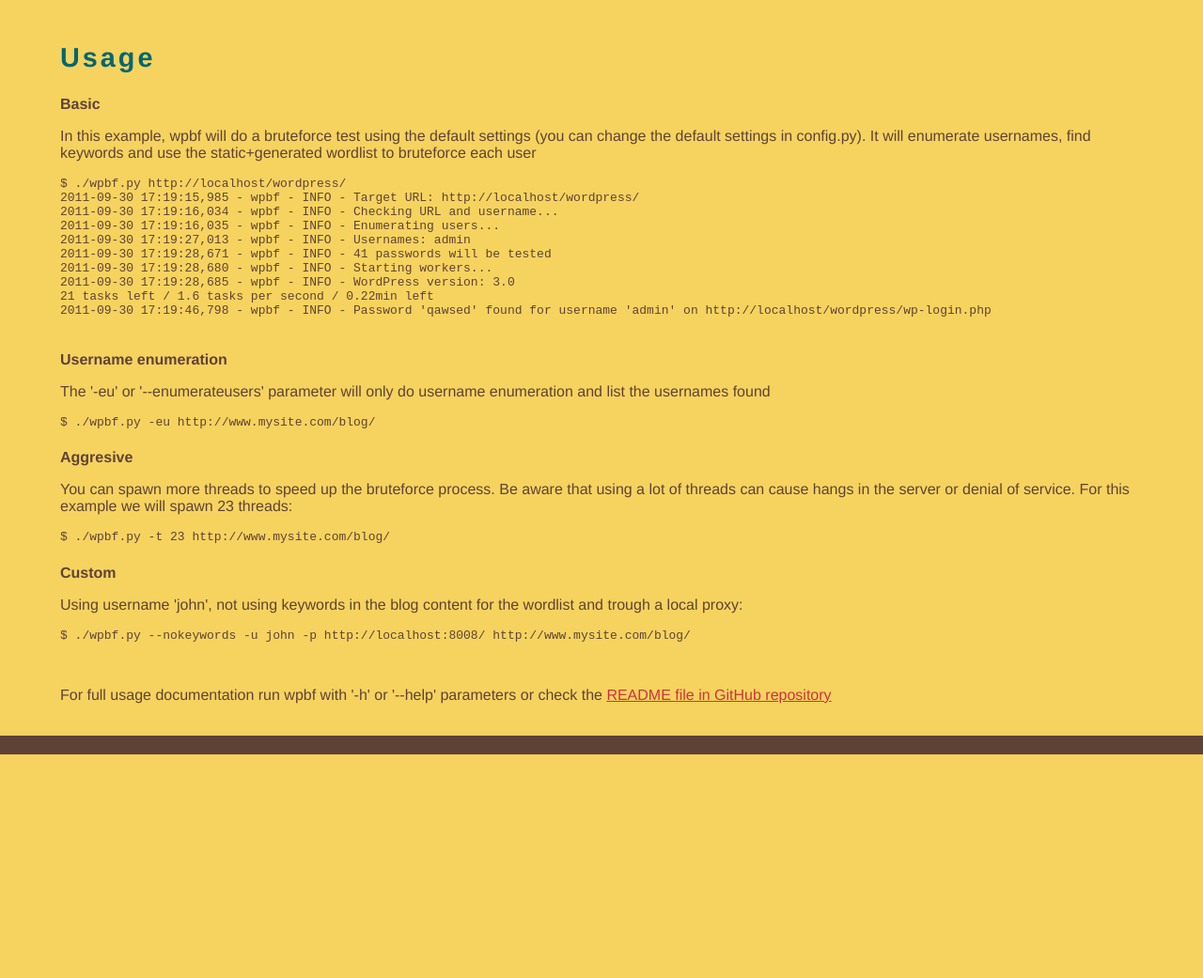
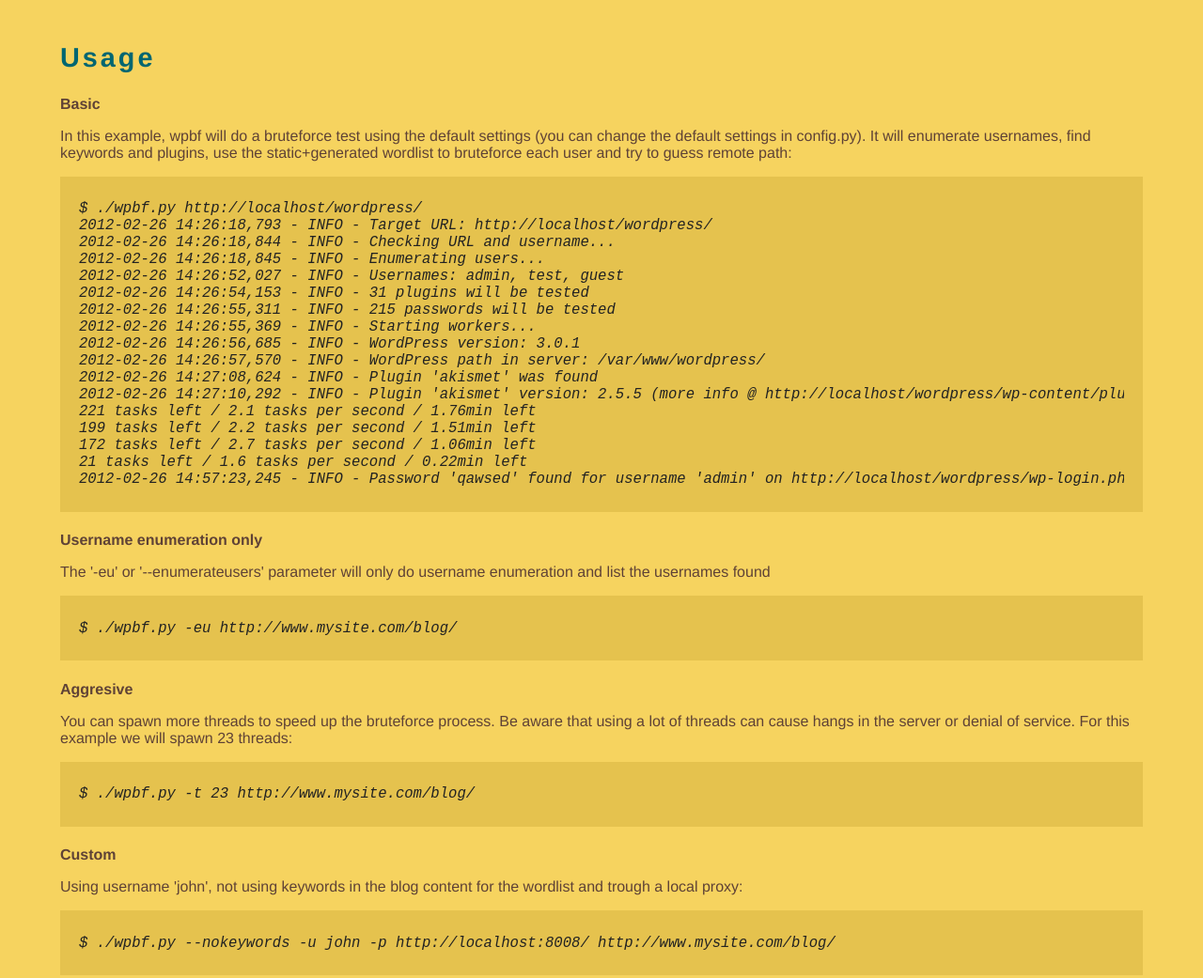
Before and after one commit to atarantini/wpbf, a plain HTML site: page index.html in a window 1280 px wide. Shown: the part 1200-2241 px from the top of the page at 94% size. Before the commit the page ends 2003 px from the top, so only its background shows below. Drawn offline with Linux system fonts and the light colour scheme; a web font is replaced by a local one.

Commit message:
Website examples update and final fixes to the design

```diff
--- a/index.html
+++ b/index.html
@@ -6,25 +6,7 @@
   <title>wpbf - WordPress Brute Force @ GitHub</title>
   <link href='http://fonts.googleapis.com/css?family=Frijole' rel='stylesheet' type='text/css'>
   <style type="text/css">
-    body {
-      background-color: #F6D35F;
-      margin: 0;
-      font-family: Helvetica, Arial, FreeSans, san-serif;
-      color: #5F4236;
-	  border-top: 20px solid #5F4236;
-	  border-bottom: 20px solid #5F4236;
-    }
-    .wrap {
-      margin: 0 auto;
-      width: 90%;
-    }
-    .header { color: #28150b; margin: 10px auto; opacity: 0.9; }
-	.header .logo {
-		font-family: "Frijole";
-		font-size: 5.5em;
-		margin-top: 10px;
-	}
-	.header a.logo { text-decoration: none; }
+    body { background-color: #F6D35F; margin: 0; font-family: Helvetica, Arial, FreeSans, san-serif; color: #5F4236; border-top: 20px solid #5F4236; border-bottom: 20px solid #5F4236; padding-bottom: 60px; }
     h1 a { text-decoration: none }
     h1 .small a { text-decoration: none; color: #fefefe; }
     h2 { margin-top: 50px; font-size: 1.8em; color: #006671; letter-spacing: 3px; }
@@ -32,11 +14,12 @@
     h4 { margin-bottom: 0; }
     a { color: #CC333F; }
 	li { margin: 9px 0; }
-	.hr {
-        box-shadow: 1px 1px 10px 1px #6a4a3c;
-	}
+    .wrap { margin: 0 auto; width: 90%; }
+    .header { color: #28150b; margin: 10px auto; opacity: 0.9; }
+	.header .logo { font-family: "Frijole"; font-size: 5.5em; margin-top: 10px; }
+	.header a.logo { text-decoration: none; }
     .box { font-size: 1.2em; color: #222222; padding: 10px 20px; font-style: italic; background: #e5c24e; }
-    .footer { text-align:center; padding-top:30px; font-style: italic; }
+	.box pre { overflow-x: overlay; }
   </style>
     <script type="text/javascript">
       var _gaq = _gaq || [];
@@ -97,30 +80,36 @@
     <h2>Usage</h2>
     <p>
         <h4>Basic</h4>
-        <p>In this example, wpbf will do a bruteforce test using the default settings (you can change the default settings in config.py). It will enumerate usernames, find keywords and use the static+generated wordlist to bruteforce each user</p>
+        <p>In this example, wpbf will do a bruteforce test using the default settings (you can change the default settings in config.py). It will enumerate usernames, find keywords and plugins, use the static+generated wordlist to bruteforce each user and try to guess remote path:</p>
+		<div class="box">
         <pre>$ ./wpbf.py http://localhost/wordpress/
-2011-09-30 17:19:15,985 - wpbf - INFO - Target URL: http://localhost/wordpress/
-2011-09-30 17:19:16,034 - wpbf - INFO - Checking URL and username...
-2011-09-30 17:19:16,035 - wpbf - INFO - Enumerating users...
-2011-09-30 17:19:27,013 - wpbf - INFO - Usernames: admin
-2011-09-30 17:19:28,671 - wpbf - INFO - 41 passwords will be tested
-2011-09-30 17:19:28,680 - wpbf - INFO - Starting workers...
-2011-09-30 17:19:28,685 - wpbf - INFO - WordPress version: 3.0
+2012-02-26 14:26:18,793 - INFO - Target URL: http://localhost/wordpress/
+2012-02-26 14:26:18,844 - INFO - Checking URL and username...
+2012-02-26 14:26:18,845 - INFO - Enumerating users...
+2012-02-26 14:26:52,027 - INFO - Usernames: admin, test, guest
+2012-02-26 14:26:54,153 - INFO - 31 plugins will be tested
+2012-02-26 14:26:55,311 - INFO - 215 passwords will be tested
+2012-02-26 14:26:55,369 - INFO - Starting workers...
+2012-02-26 14:26:56,685 - INFO - WordPress version: 3.0.1
+2012-02-26 14:26:57,570 - INFO - WordPress path in server: /var/www/wordpress/
+2012-02-26 14:27:08,624 - INFO - Plugin 'akismet' was found
+2012-02-26 14:27:10,292 - INFO - Plugin 'akismet' version: 2.5.5 (more info @ http://localhost/wordpress/wp-content/plugins/akismet/readme.txt)
+221 tasks left / 2.1 tasks per second / 1.76min left
+199 tasks left / 2.2 tasks per second / 1.51min left
+172 tasks left / 2.7 tasks per second / 1.06min left
 21 tasks left / 1.6 tasks per second / 0.22min left
-2011-09-30 17:19:46,798 - wpbf - INFO - Password 'qawsed' found for username 'admin' on http://localhost/wordpress/wp-login.php
-        </pre>
-        <h4>Username enumeration</h4>
+2012-02-26 14:57:23,245 - INFO - Password 'qawsed' found for username 'admin' on http://localhost/wordpress/wp-login.php</pre>
+		</div>
+        <h4>Username enumeration only</h4>
         <p>The '-eu' or '--enumerateusers' parameter will only do username enumeration and list the usernames found</p>
-        <pre>$ ./wpbf.py -eu http://www.mysite.com/blog/</pre>
+		<div class="box"><pre>$ ./wpbf.py -eu http://www.mysite.com/blog/</pre></div>
         <h4>Aggresive</h4>
         <p>You can spawn more threads to speed up the bruteforce process. Be aware that using a lot of threads can cause hangs in the server or denial of service. For this example we will spawn 23 threads:</p>
-        <pre>$ ./wpbf.py -t 23 http://www.mysite.com/blog/</pre>
-        <h4>Custom</h4>
+		<div class="box"><pre>$ ./wpbf.py -t 23 http://www.mysite.com/blog/</pre></div>
+		<h4>Custom</h4>
         <p>Using username 'john', not using keywords in the blog content for the wordlist and trough a local proxy:</p>
-        <pre>$ ./wpbf.py --nokeywords -u john -p http://localhost:8008/ http://www.mysite.com/blog/</pre>
-        <br />
-        <p>For full usage documentation run wpbf with '-h' or '--help' parameters or check the <a href="https://github.com/atarantini/wpbf/">README file in GitHub repository</a></p>
-        <br />
+		<div class="box"><pre>$ ./wpbf.py --nokeywords -u john -p http://localhost:8008/ http://www.mysite.com/blog/</pre></div>
+        <div class="box" style="margin-top: 30px">For full usage documentation run <strong style="font-style:normal">wpbf</strong> with '-h' or '--help' parameters or check the <a href="https://github.com/atarantini/wpbf/">README file in GitHub repository</a></h4></div>
   </div>
 </body>
 </html>
```
